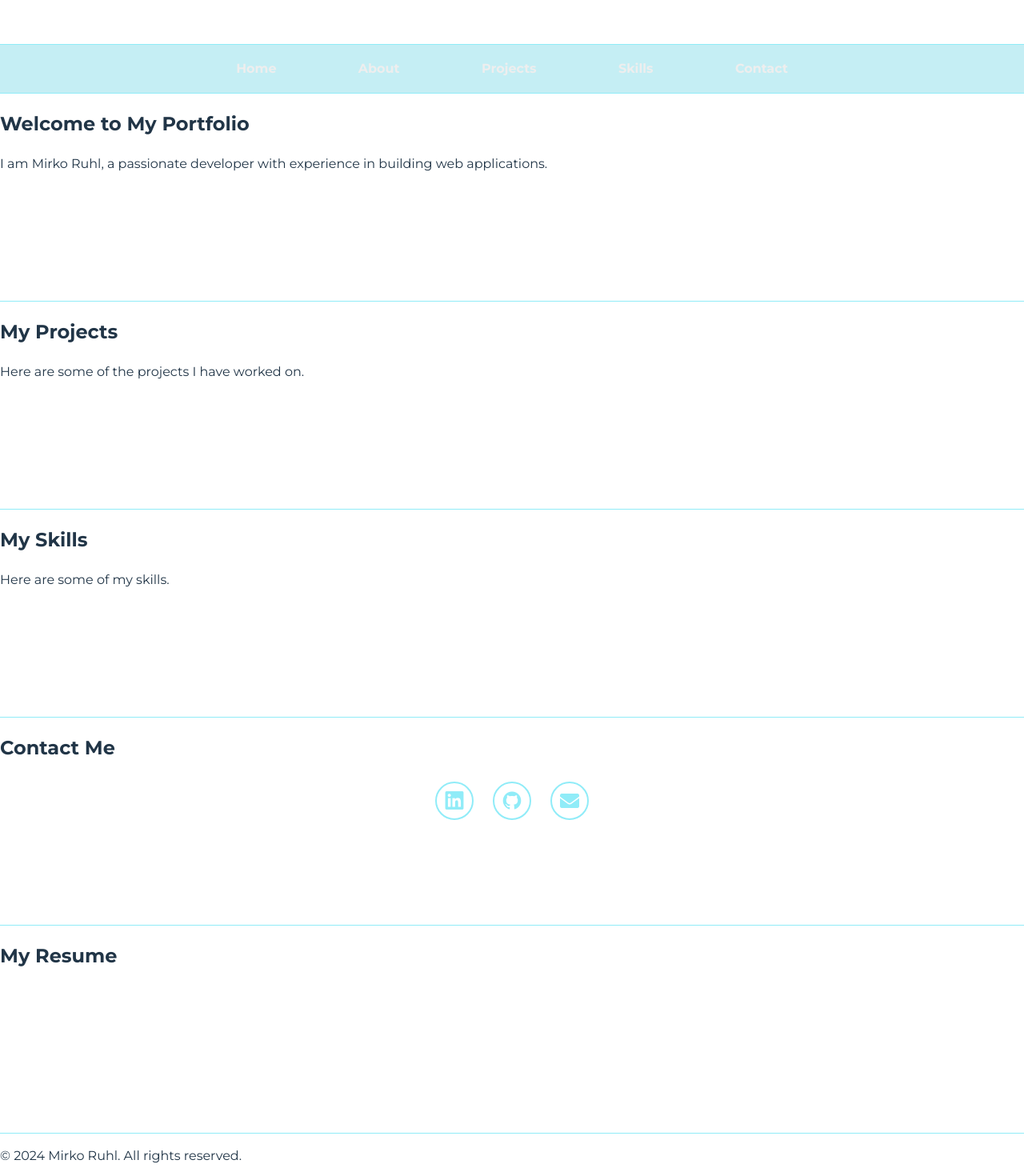
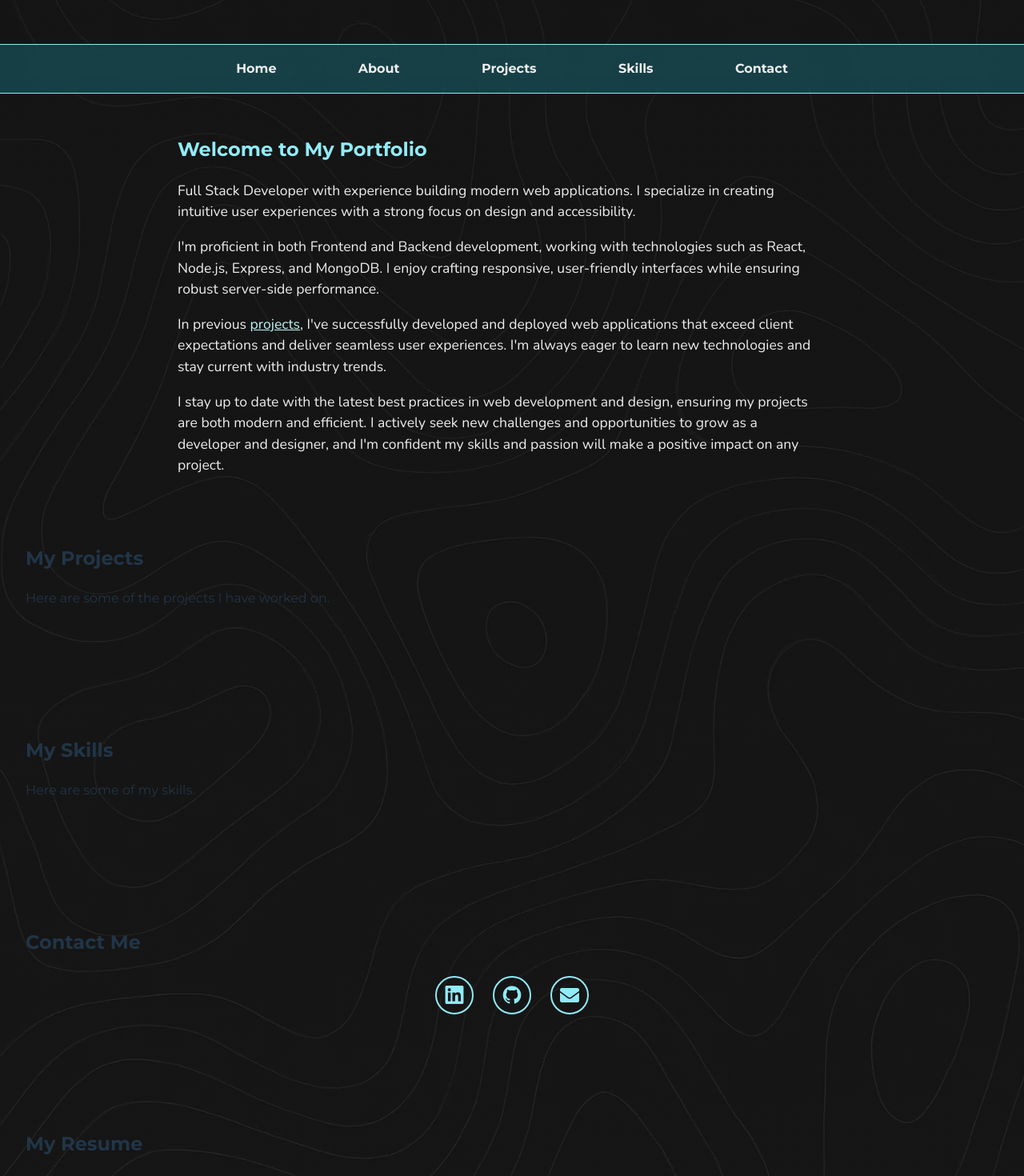
Before and after one commit to RuhlMirko/portfolio, a React (Vite) app: page / in a window 1280 px wide. Shown: the part 440-1910 px from the top of the page at 80% size. Built offline with nearby package versions, Linux system fonts and the light colour scheme; the HTML template or start-up script is replaced by a standard one.

Commit message:
Added background image

```diff
--- a/src/components/About.jsx
+++ b/src/components/About.jsx
@@ -1,10 +1,18 @@
 export default function About() {
   return (
-    <section>
+    <section id='about-me'>
       <h2>Welcome to My Portfolio</h2>
       <p>
-        I am Mirko Ruhl, a passionate developer with experience in building web
-        applications.
+        Full Stack Developer with experience building modern web applications. I specialize in creating intuitive user experiences with a strong focus on design and accessibility.
+      </p>
+      <p>
+        I'm proficient in both Frontend and Backend development, working with technologies such as React, Node.js, Express, and MongoDB. I enjoy crafting responsive, user-friendly interfaces while ensuring robust server-side performance.
+      </p>
+      <p>
+        In previous <a href="">projects</a>, I've successfully developed and deployed web applications that exceed client expectations and deliver seamless user experiences. I'm always eager to learn new technologies and stay current with industry trends.
+      </p>
+      <p>
+        I stay up to date with the latest best practices in web development and design, ensuring my projects are both modern and efficient. I actively seek new challenges and opportunities to grow as a developer and designer, and I'm confident my skills and passion will make a positive impact on any project.
       </p>
     </section>
   );
--- a/src/components/Shortcut.jsx
+++ b/src/components/Shortcut.jsx
@@ -1,37 +1,44 @@
-function CopyEmailToClipboard() {
-    const email = "ruhlmirkojoel@gmail.com";
-    navigator.clipboard.writeText(email).then(() => {
-      const statusElement = document.querySelector('.email-status');
-      statusElement.style.opacity = '1';
-      setTimeout(() => {
-        statusElement.style.opacity = '0';
-      }, 2200);
-    });
-    }
-
+import { useRef } from 'react';
 
 export default function Shortcut() {
+    const statusRef = useRef(null);
+
+    const copyEmailToClipboard = () => {
+        const email = "ruhlmirkojoel@gmail.com";
+        navigator.clipboard.writeText(email).then(() => {
+            if (statusRef.current) {
+                statusRef.current.classList.add('show');
+                setTimeout(() => {
+                    statusRef.current?.classList.remove('show');
+                }, 2200);
+            }
+        }).catch((err) => {
+            statusRef.current.innerText = 'Failed to copy email:' + err;
+        });
+    };
+
     return (
         <div className="shortcut">
         <ul className="shortcut-links">
           <li>
-            <a href="#about" className="button">
+            <a href="#about" className="button" aria-label="LinkedIn">
               <i className="devicon-linkedin-plain shortcut-icon"></i>
             </a>
           </li>
 
           <li>
-            <a href="#about" className="button">
+            <a href="#about" className="button" aria-label="GitHub">
               <i className="devicon-github-original shortcut-icon"></i>
             </a>
           </li>
 
           <li>
-            <button onClick={()=>CopyEmailToClipboard()} className="button">
+            <button type="button" onClick={copyEmailToClipboard} className="button" aria-label="Copy email">
               <i className="fas fa-envelope shortcut-icon"></i>
             </button>
           </li>
         </ul>
-        <h3 className="email-status">Email copied to clipboard</h3>
+        <h3 ref={statusRef} className="email-status">Email copied to clipboard</h3>
       </div>
-    )}
+    )
+}
--- a/src/styles.css
+++ b/src/styles.css
@@ -59,6 +59,13 @@ body {
   min-width: 320px;
   min-height: 100vh;
   padding: 0;
+  background-image: linear-gradient(
+      rgba(18, 18, 18, 0.774),
+      rgba(18, 18, 18, 0.63)
+    ),
+    url("./assets/bg-121212-lg.webp");
+  background-size: cover;
+  /* background-attachment: fixed; */
 }
 
 h1 {
@@ -69,7 +76,7 @@ h1 {
 
 section {
   min-height: 30vh;
-  border-bottom: var(--border-style);
+  padding: var(--spacing-lg) var(--spacing-xl);
 }
 
 /* ===== LINKS ===== */
@@ -132,6 +139,7 @@ nav a {
   flex-direction: column;
   justify-content: center;
   padding: var(--spacing-xl);
+  border-bottom: var(--border-style);
 }
 
 #hero h1 {
@@ -224,6 +232,36 @@ nav a {
   opacity: 1;
 }
 
+#about-me {
+  padding-top: var(--spacing-xl);
+  margin: 0 auto;
+  max-width: 900px;
+}
+#about-me h2 {
+  color: var(--color-primary);
+}
+#about-me p {
+  font-family: "Nunito", sans-serif;
+  font-size: 1.1em;
+  color: var(--color-secondary);
+  max-width: 800px;
+}
+#about-me a {
+  color: var(--color-highlight);
+  text-decoration: underline;
+}
+#about-me a:hover {
+  color: var(--color-primary);
+}
+
+footer {
+  text-align: center;
+  padding: var(--spacing-md);
+  font-size: 0.9em;
+  color: var(--color-secondary);
+  background-color: var(--bg-overlay);
+}
+
 /* ===== MEDIA QUERIES ===== */
 @media (prefers-color-scheme: light) {
   :root {
```
Also changed, not shown: src/assets/bg-121212-lg.webp (added).
